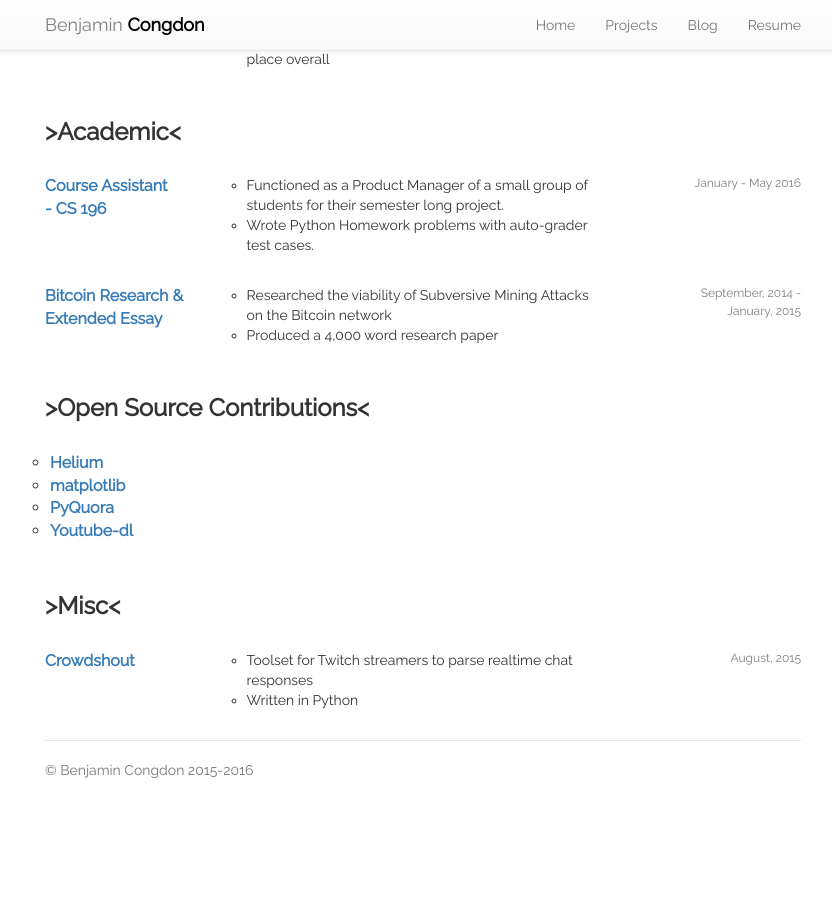
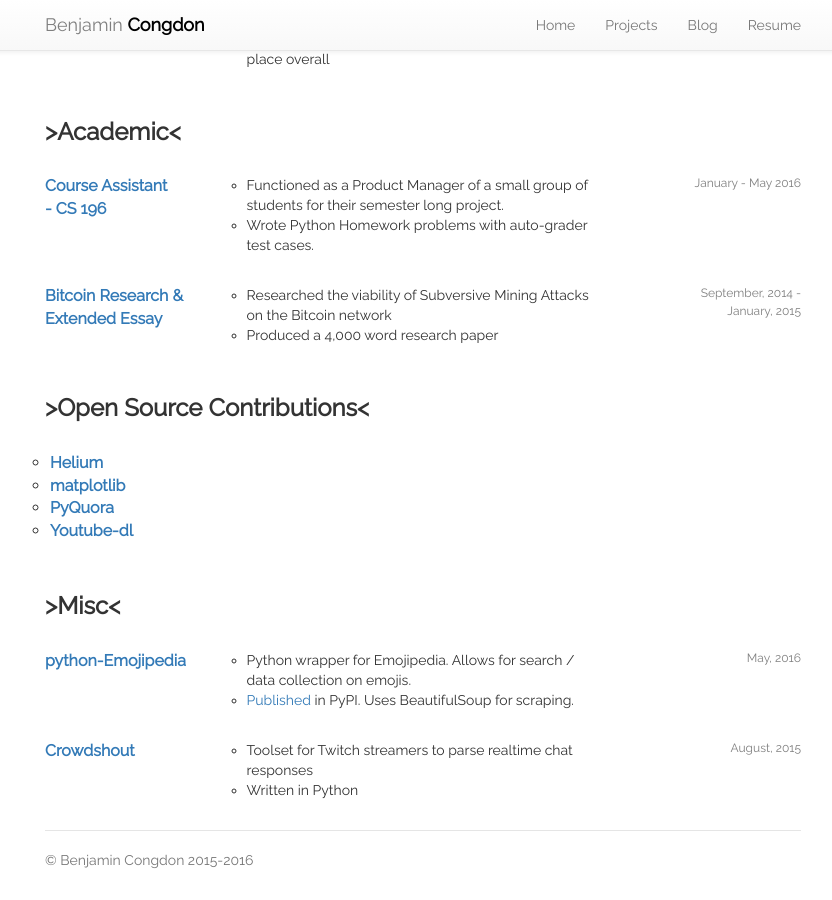
Before and after one commit to rhythmmec/bcongdon.github.io, a Jekyll site: the page built from projects.html, in a window 1280 px wide and 900 px high, scrolled down 1519 px. Shown: the whole window, without its empty margins (217-1049 px from the left). Built offline with Jekyll 4.4.1, drawn with Linux system fonts in a browser that asks for light colours; nearby versions of some CDN libraries; before the commit the page ends 2329 px from its top, so only the background shows below that.

Commit message:
Add python-emojipedia to projects page

```diff
--- a/projects.html
+++ b/projects.html
@@ -264,6 +264,22 @@ description: Benjamin Congdon's Projects
     </div>
   </div>
 
+  <!-- python-Emojipedia -->
+  <div class="row project">
+    <div class="col-md-3 project-title">
+      <a href="https://github.com/benjamincongdon/python-emojipedia">python-Emojipedia</a>
+    </div>
+    <div class="col-md-6">
+      <ul class="project-bullet">
+        <li>Python wrapper for Emojipedia. Allows for search / data collection on emojis.</li>
+        <li><a href="https://pypi.python.org/pypi/Emojipedia/">Published</a> in PyPI. Uses BeautifulSoup for scraping.</li>
+      </ul>
+    </div>
+    <div class="col-md-3 project-date">
+      May, 2016
+    </div>
+  </div>
+
   <!-- CrowdShout -->
   <div class="row project">
     <div class="col-md-3 project-title">
```
